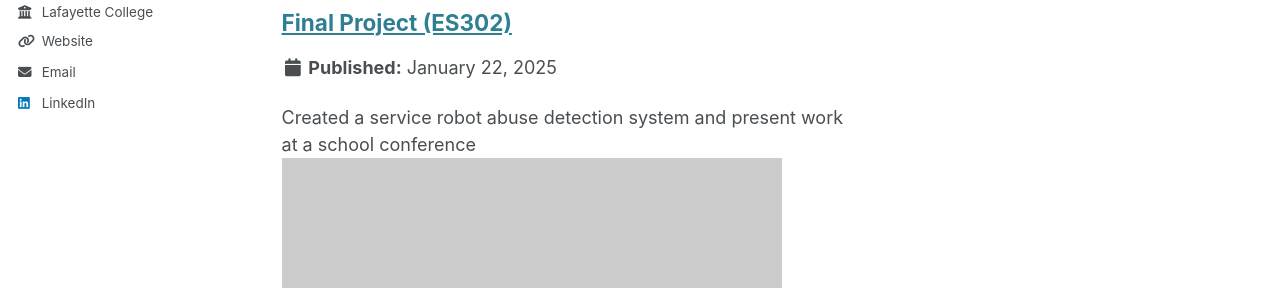
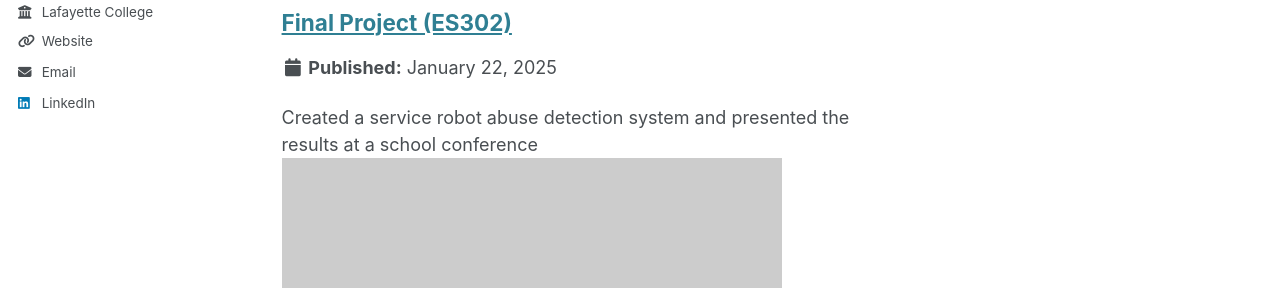
Before and after one commit to Ryan-Comisky/Ryan-Comisky.github.io, a Jekyll site: the page built from _pages/portfolio.html, in a window 1280 px wide and 1209 px high. Shown: the part 338-626 px from the top of the window. Built offline with Jekyll 4.4.1, drawn with Linux system fonts in a browser that asks for light colours.

Commit message:
Update portfolio-2.md

```diff
--- a/_portfolio/portfolio-2.md
+++ b/_portfolio/portfolio-2.md
@@ -1,6 +1,6 @@
 ---
 title: "Final Project (ES302)"
-excerpt: "Created a service robot abuse detection system and present work at a school conference <br/><img src='/images/500x300.png'>"
+excerpt: "Created a service robot abuse detection system and presented the results at a school conference <br/><img src='/images/500x300.png'>"
 collection: portfolio
 ---
 
```
